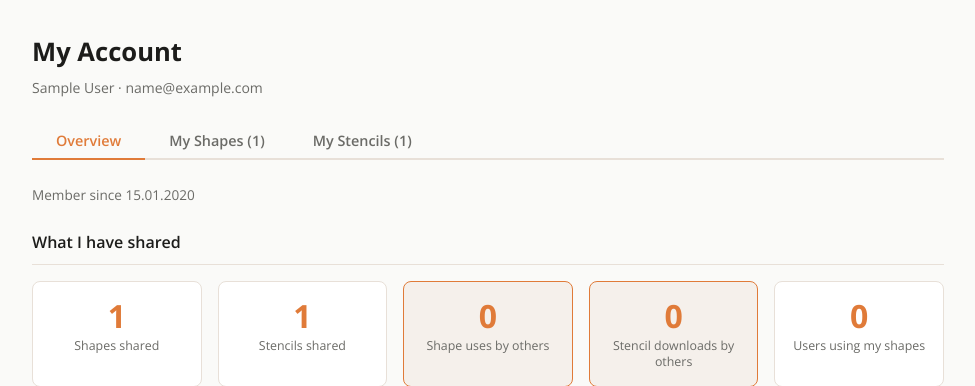
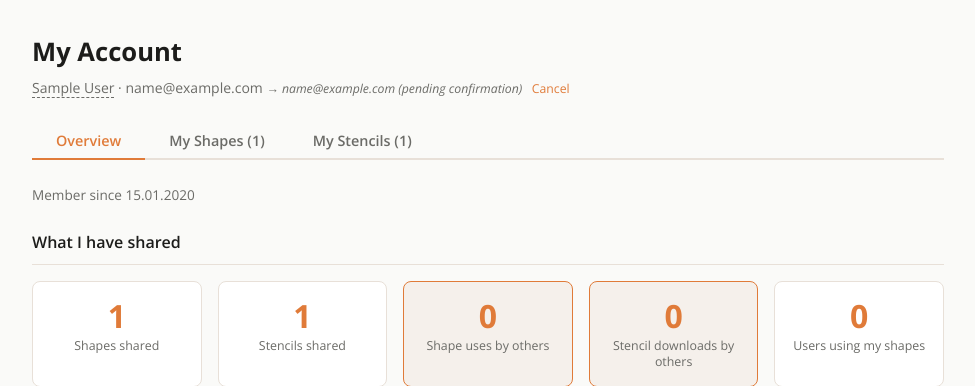
Before and after one commit to ThomasWinkel/Visio-Shapes-Server, a Flask app: page /account in a window 1280 px wide. Shown: the part 61-447 px from the top of the page, without its empty margins (152-1127 px from the left). Run offline with Flask 3, Linux system fonts and the light colour scheme; a user stored in the database is signed in; tables that the repository leaves empty hold one stand-in row (values such as "Sample post").

Commit message:
Name und Email ändern

```diff
--- a/app/__init__.py
+++ b/app/__init__.py
@@ -85,6 +85,12 @@
             'delete_error':      _('Error deleting. Please try again.'),
             'delete_confirm':    _('Do you really want to permanently delete "{name}"?'),
             'keywords_label':    _('Keywords:'),
+            'name_taken':        _('This name is already taken.'),
+            'email_taken':       _('This email address is already taken.'),
+            'invalid_email':     _('Please enter a valid email address.'),
+            'pending_confirmation': _('(pending confirmation)'),
+            'cancel':            _('Cancel'),
+            'click_to_edit':     _('Click to edit'),
         }
         from flask_login import current_user as cu
         owner_email = app.config.get('OWNER_EMAIL', '')
--- a/app/blueprints/account/routes.py
+++ b/app/blueprints/account/routes.py
@@ -1,10 +1,15 @@
-from flask import render_template, request, jsonify, abort
+from flask import render_template, request, jsonify, abort, redirect, flash, current_app
+from flask_babel import gettext as _
+from flask_mail import Message
+from itsdangerous import URLSafeTimedSerializer, SignatureExpired, BadSignature
+import re
 from app.blueprints.account import bp
-from app.extensions import db
+from app.extensions import db, mail
+from app.models.auth import User
+from app.utilities import expire_pending_email_after_time
 from app.models.visio import Shape, Stencil, ShapeDownload, StencilDownload
 from flask_login import login_required, current_user
 from pathlib import Path
-from flask import current_app
 from sqlalchemy import func
 from datetime import datetime, timedelta
 import logging
@@ -185,6 +190,131 @@
     return render_template('browser/account.html', shapes=shapes, stencils=stencils, stats=stats)
 
 
+@bp.route('/account/change_name', methods=['POST'])
+@login_required
+def change_name():
+    new_name = request.form.get('name', '').strip()
+    if not new_name:
+        return jsonify({'error': 'empty'}), 400
+    if new_name == current_user.name:
+        return jsonify({'name': current_user.name}), 200
+    if User.query.filter(User.name == new_name, User.id != current_user.id).first():
+        return jsonify({'error': 'taken'}), 409
+    current_user.name = new_name
+    db.session.commit()
+    return jsonify({'name': current_user.name}), 200
+
+
+def _build_email_change_email(confirm_url):
+    t_title      = _('Confirm your new email address')
+    t_intro      = _('You requested a change of your email address on Visio-Shapes. Click the button below to confirm.')
+    t_cta        = _('Confirm email address')
+    t_expiry     = _('The link is valid for 24 hours.')
+    t_disclaimer = _("You didn't expect this email? Just ignore it – your old email address remains active.")
+    return f'''<!DOCTYPE html>
+<html>
+<head><meta charset="UTF-8"><meta name="viewport" content="width=device-width,initial-scale=1"></head>
+<body style="margin:0;padding:0;background:#FAFAF8;font-family:Arial,Helvetica,sans-serif;">
+<table width="100%" cellpadding="0" cellspacing="0">
+<tr><td align="center" style="padding:40px 16px;">
+<table width="100%" cellpadding="0" cellspacing="0" style="max-width:520px;">
+  <tr><td style="padding-bottom:20px;">
+    <span style="font-size:20px;font-weight:700;color:#E07B39;letter-spacing:-0.01em;">Visio-Shapes</span>
+  </td></tr>
+  <tr><td style="background:#FFFFFF;border:1px solid #E8E0D8;border-radius:8px;padding:32px;">
+    <h1 style="font-size:22px;font-weight:700;color:#1C1C1A;margin:0 0 16px 0;">{t_title}</h1>
+    <p style="font-size:14px;line-height:1.7;color:#1C1C1A;margin:0 0 24px 0;">{t_intro}</p>
+    <a href="{confirm_url}" style="display:inline-block;background:#E07B39;color:#FFFFFF;text-decoration:none;padding:12px 28px;border-radius:4px;font-size:14px;font-weight:700;">{t_cta} &rarr;</a>
+    <p style="font-size:13px;color:#6B6B67;margin:24px 0 0 0;padding-top:20px;border-top:1px solid #E8E0D8;">
+      {t_expiry}
+    </p>
+  </td></tr>
+  <tr><td style="padding-top:20px;">
+    <p style="font-size:12px;color:#6B6B67;margin:0;line-height:1.6;">{t_disclaimer}</p>
+  </td></tr>
+</table>
+</td></tr>
+</table>
+</body>
+</html>'''
+
+
+@bp.route('/account/change_email', methods=['POST'])
+@login_required
+def change_email():
+    new_email = request.form.get('email', '').strip().lower()
+    if not new_email:
+        return jsonify({'error': 'empty'}), 400
+    if not re.match(r'^[^\s@]+@[^\s@]+\.[^\s@]+$', new_email):
+        return jsonify({'error': 'invalid'}), 422
+    if new_email == current_user.email:
+        return jsonify({'error': 'same'}), 400
+    if User.query.filter(User.email == new_email, User.id != current_user.id).first():
+        return jsonify({'error': 'taken'}), 409
+
+    s = URLSafeTimedSerializer(current_app.config['SECRET_KEY'])
+    token = s.dumps({'user_id': current_user.id, 'new_email': new_email})
+
+    current_user.pending_email = new_email
+    db.session.commit()
+    expire_pending_email_after_time(current_user.id)
+
+    confirm_url = f"{current_app.config['BASE_URL']}/account/confirm_email/{token}"
+    msg = Message(
+        _('Confirm your new email address'),
+        recipients=[new_email],
+        html=_build_email_change_email(confirm_url)
+    )
+    mail.send(msg)
+
+    return jsonify({'pending_email': new_email}), 200
+
+
+@bp.route('/account/confirm_email/<token>')
+@login_required
+def confirm_email(token):
+    s = URLSafeTimedSerializer(current_app.config['SECRET_KEY'])
+    try:
+        data = s.loads(token, max_age=86400)
+    except SignatureExpired:
+        current_user.pending_email = None
+        db.session.commit()
+        flash(_('The confirmation link has expired.'), 'error')
+        return redirect('/account')
+    except BadSignature:
+        flash(_('The confirmation link is invalid.'), 'error')
+        return redirect('/account')
+
+    if data['user_id'] != current_user.id:
+        abort(403)
+
+    new_email = data['new_email']
+    if current_user.pending_email != new_email:
+        flash(_('This confirmation link is no longer valid.'), 'error')
+        return redirect('/account')
+
+    if User.query.filter(User.email == new_email, User.id != current_user.id).first():
+        flash(_('This email address is already taken.'), 'error')
+        current_user.pending_email = None
+        db.session.commit()
+        return redirect('/account')
+
+    current_user.email = new_email
+    current_user.pending_email = None
+    db.session.commit()
+
+    flash(_('Your email address has been updated.'), 'success')
+    return redirect('/account')
+
+
+@bp.route('/account/cancel_email_change', methods=['POST'])
+@login_required
+def cancel_email_change():
+    current_user.pending_email = None
+    db.session.commit()
+    return jsonify({'ok': True}), 200
+
+
 @bp.route('/account/shape/<int:shape_id>/delete', methods=['POST'])
 @login_required
 def delete_shape(shape_id):
--- a/app/models/auth.py
+++ b/app/models/auth.py
@@ -31,6 +31,7 @@
     password_hash: Mapped[str] = mapped_column(nullable=False)
     token: Mapped[str] = mapped_column(nullable=True)
     pending_password_hash: Mapped[str] = mapped_column(nullable=True)
+    pending_email: Mapped[str] = mapped_column(nullable=True)
     message: Mapped[str] = mapped_column(String(512), nullable=True)
     link: Mapped[str] = mapped_column(String(512), nullable=True)
     teams: Mapped[List[Team]] = relationship(secondary=user_team_table, back_populates="users")
--- a/app/static/css/browser.css
+++ b/app/static/css/browser.css
@@ -501,6 +501,19 @@
   color: var(--color-text-muted);
   margin-top: 0.25rem;
 }
+.editable-name {
+  cursor: pointer;
+  border-bottom: 1px dashed currentColor;
+}
+.pending-hint {
+  font-style: italic;
+  color: var(--color-text-muted);
+  font-size: 0.875em;
+}
+.pending-hint a {
+  margin-left: 0.4rem;
+  font-style: normal;
+}
 
 /* Tabs */
 .tabs {
--- a/app/static/js/account.js
+++ b/app/static/js/account.js
@@ -1,4 +1,170 @@
-/* account.js – Account management: tabs, edit, delete */
+/* account.js – Account management: tabs, edit, delete, change name */
+
+// ── Inline name edit ──
+const nameEl = document.getElementById('account-display-name');
+nameEl.addEventListener('click', () => {
+  const originalName = nameEl.textContent;
+
+  const input = document.createElement('input');
+  input.type = 'text';
+  input.value = originalName;
+  input.className = 'form-control';
+  input.style.cssText = 'display:inline-block; width:15rem; padding:.2rem .4rem; font-size:inherit';
+
+  const errorEl = document.createElement('span');
+  errorEl.style.cssText = 'color:var(--color-danger); font-size:.85em; margin-left:.5rem';
+
+  nameEl.replaceWith(input);
+  input.after(errorEl);
+  input.focus();
+  input.select();
+
+  async function save() {
+    const newName = input.value.trim();
+    if (!newName || newName === originalName) { cancel(); return; }
+    try {
+      const res = await fetch('/account/change_name', {
+        method: 'POST',
+        headers: { 'Content-Type': 'application/x-www-form-urlencoded' },
+        body: `name=${encodeURIComponent(newName)}`
+      });
+      if (res.ok) {
+        const json = await res.json();
+        nameEl.textContent = json.name;
+        errorEl.remove();
+        input.replaceWith(nameEl);
+      } else {
+        errorEl.textContent = res.status === 409
+          ? window.TRANSLATIONS.name_taken
+          : window.TRANSLATIONS.save_error;
+        input.focus();
+      }
+    } catch {
+      errorEl.textContent = window.TRANSLATIONS.network_error;
+      input.focus();
+    }
+  }
+
+  function cancel() {
+    errorEl.remove();
+    input.replaceWith(nameEl);
+  }
+
+  input.addEventListener('keydown', e => {
+    if (e.key === 'Enter') { e.preventDefault(); save(); }
+    if (e.key === 'Escape') { cancel(); }
+  });
+  input.addEventListener('blur', () => setTimeout(() => {
+    if (document.body.contains(input)) cancel();
+  }, 150));
+});
+
+// ── Inline email edit ──
+const emailEl = document.getElementById('account-display-email');
+const pendingHint = document.getElementById('pending-email-hint');
+
+function setupEmailEdit() {
+  emailEl.classList.add('editable-name');
+  emailEl.title = window.TRANSLATIONS.click_to_edit;
+  emailEl.addEventListener('click', startEmailEdit);
+}
+
+function startEmailEdit() {
+  const originalEmail = emailEl.textContent;
+
+  const input = document.createElement('input');
+  input.type = 'email';
+  input.value = originalEmail;
+  input.className = 'form-control';
+  input.style.cssText = 'display:inline-block; width:18rem; padding:.2rem .4rem; font-size:inherit';
+
+  const errorEl = document.createElement('span');
+  errorEl.style.cssText = 'color:var(--color-danger); font-size:.85em; margin-left:.5rem';
+
+  emailEl.replaceWith(input);
+  input.after(errorEl);
+  input.focus();
+  input.select();
+
+  async function save() {
+    const newEmail = input.value.trim();
+    if (!newEmail || newEmail === originalEmail) { cancel(); return; }
+    if (!input.checkValidity()) {
+      errorEl.textContent = window.TRANSLATIONS.invalid_email;
+      input.focus();
+      return;
+    }
+    try {
+      const res = await fetch('/account/change_email', {
+        method: 'POST',
+        headers: { 'Content-Type': 'application/x-www-form-urlencoded' },
+        body: `email=${encodeURIComponent(newEmail)}`
+      });
+      if (res.ok) {
+        const json = await res.json();
+        errorEl.remove();
+        input.replaceWith(emailEl);
+        // Show pending hint, disable editing until cancelled
+        emailEl.classList.remove('editable-name');
+        emailEl.removeEventListener('click', startEmailEdit);
+        emailEl.title = '';
+        pendingHint.innerHTML =
+          ` &rarr; <em>${json.pending_email}</em> ${window.TRANSLATIONS.pending_confirmation} ` +
+          `<a href="#" id="cancel-email-change-link">${window.TRANSLATIONS.cancel}</a>`;
+        pendingHint.style.display = 'inline';
+        setupCancelLink();
+      } else if (res.status === 409) {
+        errorEl.textContent = window.TRANSLATIONS.email_taken;
+        input.focus();
+      } else if (res.status === 422) {
+        errorEl.textContent = window.TRANSLATIONS.invalid_email;
+        input.focus();
+      } else {
+        errorEl.textContent = window.TRANSLATIONS.save_error;
+        input.focus();
+      }
+    } catch {
+      errorEl.textContent = window.TRANSLATIONS.network_error;
+      input.focus();
+    }
+  }
+
+  function cancel() {
+    errorEl.remove();
+    input.replaceWith(emailEl);
+  }
+
+  input.addEventListener('keydown', e => {
+    if (e.key === 'Enter') { e.preventDefault(); save(); }
+    if (e.key === 'Escape') { cancel(); }
+  });
+  input.addEventListener('blur', () => setTimeout(() => {
+    if (document.body.contains(input)) cancel();
+  }, 150));
+}
+
+function setupCancelLink() {
+  const link = document.getElementById('cancel-email-change-link');
+  if (!link) return;
+  link.addEventListener('click', async e => {
+    e.preventDefault();
+    try {
+      const res = await fetch('/account/cancel_email_change', { method: 'POST' });
+      if (res.ok) {
+        pendingHint.style.display = 'none';
+        pendingHint.innerHTML = '';
+        setupEmailEdit();
+      }
+    } catch { /* ignore */ }
+  });
+}
+
+// Init: if no pending email on page load, make it editable
+if (!pendingHint.textContent.trim()) {
+  setupEmailEdit();
+} else {
+  setupCancelLink();
+}
 
 // ── Tabs ──
 document.querySelectorAll('.tab-btn').forEach(btn => {
@@ -6,7 +172,12 @@
     document.querySelectorAll('.tab-btn').forEach(b => b.classList.remove('active'));
     document.querySelectorAll('.tab-panel').forEach(p => p.classList.remove('active'));
     btn.classList.add('active');
-    document.getElementById('tab-' + btn.dataset.tab).classList.add('active');
+    const panel = document.getElementById('tab-' + btn.dataset.tab);
+    panel.classList.add('active');
+    panel.querySelectorAll('img[data-src]').forEach(img => {
+      img.src = img.dataset.src;
+      delete img.dataset.src;
+    });
   });
 });
 
--- a/app/templates/browser/account.html
+++ b/app/templates/browser/account.html
@@ -6,7 +6,20 @@
 
   <div class="account-header">
     <h1>{{ _('My Account') }}</h1>
-    <p class="account-meta">{{ current_user.name }} &middot; {{ current_user.email }}</p>
+    <p class="account-meta">
+      <span id="account-display-name" class="editable-name" title="{{ _('Click to edit') }}">{{ current_user.name }}</span>
+      &middot;
+      {% if current_user.pending_email %}
+        <span id="account-display-email">{{ current_user.email }}</span>
+        <span id="pending-email-hint" class="pending-hint">
+          &rarr; <em>{{ current_user.pending_email }}</em> {{ _('(pending confirmation)') }}
+          <a href="#" id="cancel-email-change-link">{{ _('Cancel') }}</a>
+        </span>
+      {% else %}
+        <span id="account-display-email" class="editable-name" title="{{ _('Click to edit') }}">{{ current_user.email }}</span>
+        <span id="pending-email-hint" class="pending-hint" style="display:none"></span>
+      {% endif %}
+    </p>
   </div>
 
   <div class="tabs">
@@ -213,7 +226,7 @@
       {% for shape in shapes %}
       <div class="account-item" id="shape-item-{{ shape.id }}">
         <div class="account-item-image">
-          <img src="{{ url_for('static', filename='images/shapes/' ~ shape.id ~ '.png') }}" alt="{{ shape.name }}">
+          <img data-src="{{ url_for('static', filename='images/shapes/' ~ shape.id ~ '.png') }}" alt="{{ shape.name }}">
         </div>
         <div class="account-item-body">
           <div class="account-item-name">{{ shape.name }}</div>
```
Also changed, not shown: app/utilities/__init__.py (+14 -0 lines), migrations/versions/ffcebb9c4161_add_pending_email_to_user.py (added, +32 -0 lines), app/translations/de/LC_MESSAGES/messages.po.
